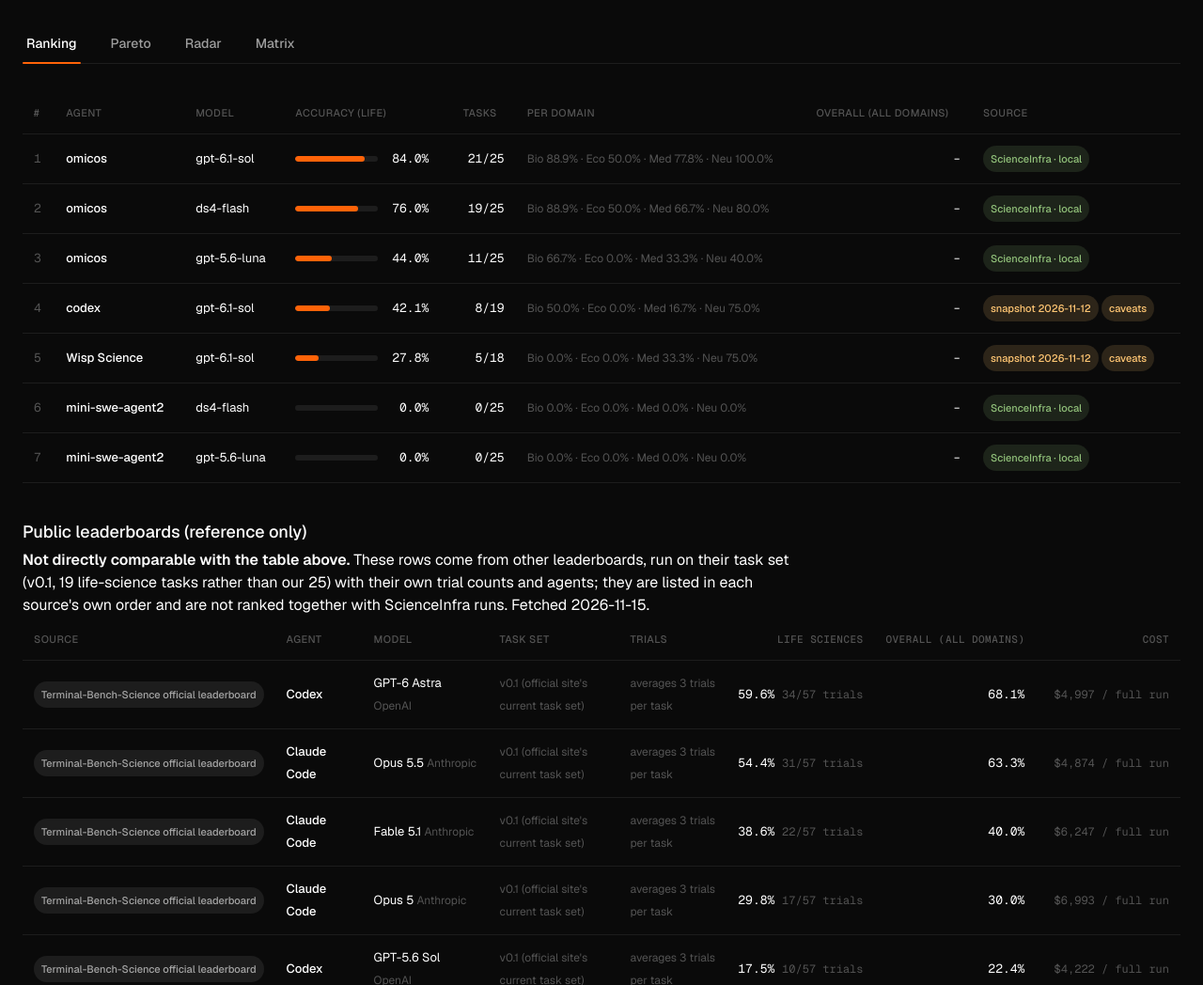
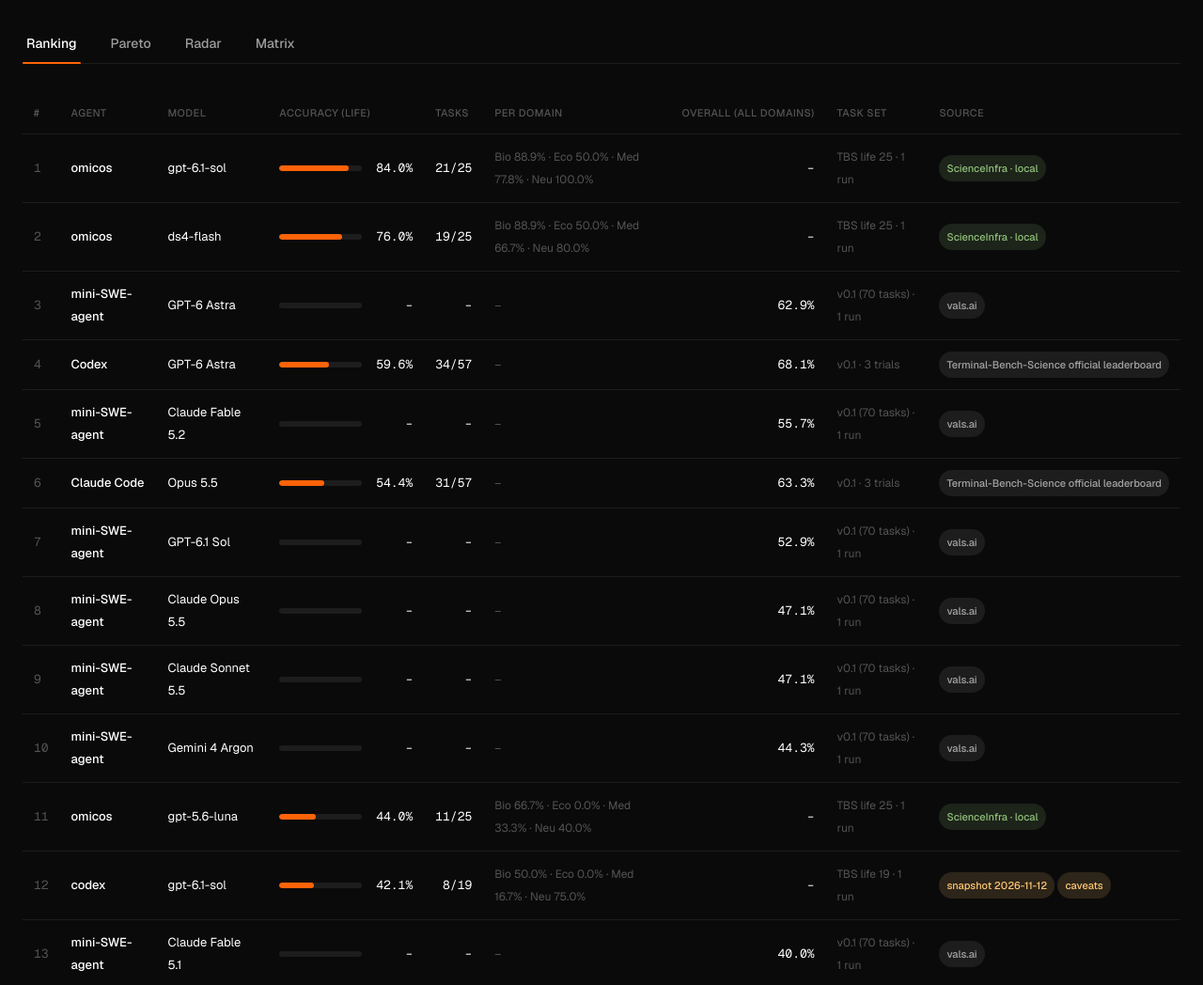
Before and after one commit to scienceinfra/scienceinfra-home, a plain HTML site: page public/benchmark/index.html in a window 1280 px wide. Shown: the part 423-1471 px from the top of the page at 94% size. Drawn offline with nearby package versions, Linux system fonts and the light colour scheme.

Commit message:
Benchmark: one leaderboard with public rows merged in
Drop the separate 'Public leaderboards (reference only)' table; public rows
are ranked in the main table, each with its source chip and a Task set
column (ours: TBS life 25, 1 run; official: v0.1, 3 trials; vals.ai: v0.1
70 tasks, 1 run).

Co-Authored-By: Claude Opus 5.5 <noreply@anthropic.com>

```diff
--- a/public/benchmark/index.html
+++ b/public/benchmark/index.html
@@ -463,15 +463,30 @@ a:focus-visible,button:focus-visible{outline:2px solid var(--fg);outline-offset:
 
   // ---------------------------------------------------------------- RANKING
 
-  function buildTbsRows(d) {
+  function buildTbsRows(d, pub) {
     const rows = d.arms.map((a) => ({
       rank: null,
       agent: a.agent, model: a.model,
       lifeAcc: a.accuracy, tasksStr: ratio(a.tasks_passed, a.tasks_evaluated),
       perDomain: perDomainStr(a.per_subdomain), overallAcc: null,
       sourceHtml: sourceChip(a) + (a.caveat ? ` <span title="${esc(a.caveat)}" class="chip chip-snapshot" style="cursor:help">caveats</span>` : ''),
+      taskSet: a.source === 'scienceinfra' ? 'TBS life 25 · 1 run' : `TBS life ${a.tasks_evaluated} · 1 run`,
       cost: null, sortAcc: a.accuracy == null ? -1 : a.accuracy,
     }));
+    if (pub) {
+      const src = Object.fromEntries(pub.sources.map((s) => [s.id, s]));
+      const chip = (id) => `<a class="chip chip-public" href="${esc(src[id].url)}" target="_blank" rel="noopener">${esc(src[id].label)}</a>`;
+      for (const r of pub.rows.official || []) rows.push({
+        agent: r.agent, model: r.model, lifeAcc: r.life_accuracy, tasksStr: ratio(r.life_passes, r.life_tasks),
+        perDomain: '–', overallAcc: r.overall_accuracy, sourceHtml: chip('official'),
+        taskSet: 'v0.1 · 3 trials', cost: r.cost_usd, sortAcc: r.life_accuracy ?? r.overall_accuracy ?? -1,
+      });
+      for (const r of pub.rows.vals || []) rows.push({
+        agent: r.agent, model: r.model, lifeAcc: r.life_accuracy, tasksStr: '–',
+        perDomain: '–', overallAcc: r.overall_accuracy, sourceHtml: chip('vals'),
+        taskSet: 'v0.1 (70 tasks) · 1 run', cost: r.cost_usd_per_test, sortAcc: r.life_accuracy ?? r.overall_accuracy ?? -1,
+      });
+    }
     rows.sort((a, b) => (b.sortAcc - a.sortAcc) || ((a.cost ?? Infinity) - (b.cost ?? Infinity)));
     rows.forEach((r, i) => (r.rank = i + 1));
     return rows;
@@ -481,12 +496,12 @@ a:focus-visible,button:focus-visible{outline:2px solid var(--fg);outline-offset:
     const el = $('#bench-view-ranking');
     const d = await loadTbs();
     const pub = state.showPublic ? await loadPublic() : null;
-    const rows = buildTbsRows(d);
+    const rows = buildTbsRows(d, pub);
     el.innerHTML = `
       <table class="bench-table">
         <thead><tr>
           <th>#</th><th>Agent</th><th>Model</th><th>Accuracy (life)</th><th>Tasks</th>
-          <th>Per domain</th><th>Overall (all domains)</th><th>Source</th>
+          <th>Per domain</th><th>Overall (all domains)</th><th>Task set</th><th>Source</th>
         </tr></thead>
         <tbody>${rows.map((r) => `
           <tr>
@@ -497,42 +512,11 @@ a:focus-visible,button:focus-visible{outline:2px solid var(--fg);outline-offset:
             <td class="num">${esc(r.tasksStr)}</td>
             <td class="sub">${r.perDomain}</td>
             <td class="num">${pct(r.overallAcc)}</td>
+            <td class="sub">${esc(r.taskSet)}</td>
             <td>${r.sourceHtml}</td>
           </tr>`).join('')}
         </tbody>
-      </table>${pub ? publicTable(pub) : ''}`;
-  }
-
-  // Public leaderboards: a separate table, never ranked together with our
-  // runs, because the task set and number of trials differ.
-  function publicTable(pub) {
-    const src = Object.fromEntries(pub.sources.map((s) => [s.id, s]));
-    const link = (id) => `<a class="chip chip-public" href="${esc(src[id].url)}" target="_blank" rel="noopener">${esc(src[id].label)}</a>`;
-    const rows = [];
-    for (const r of pub.rows.official || []) rows.push({ s: 'official', r, life: r.life_accuracy, lifeN: ratio(r.life_passes, r.life_tasks) + ' trials', cost: r.cost_usd == null ? '–' : `$${Math.round(r.cost_usd).toLocaleString()} / full run` });
-    for (const r of pub.rows.vals || []) rows.push({ s: 'vals', r, life: r.life_accuracy, lifeN: '–', cost: r.cost_usd_per_test == null ? '–' : `$${r.cost_usd_per_test} / task` });
-    const body = rows.map(({ s, r, life, lifeN, cost }) => `
-          <tr>
-            <td>${link(s)}</td>
-            <td class="agent">${esc(r.agent)}</td>
-            <td>${esc(r.model)}${r.org ? ` <span class="sub">${esc(r.org)}</span>` : ''}</td>
-            <td class="sub">${esc(src[s].task_version)}</td>
-            <td class="sub">${esc(src[s].trials)}</td>
-            <td class="num">${pct(life)}${lifeN !== '–' ? ` <span class="sub">${esc(lifeN)}</span>` : ''}</td>
-            <td class="num">${pct(r.overall_accuracy)}</td>
-            <td class="num sub">${esc(cost)}</td>
-          </tr>`).join('');
-    const snorkel = src.snorkel ? `<p class="sub">${link('snorkel')} ${esc(src.snorkel.method)}.</p>` : '';
-    return `
-      <h3 class="ho-h">Public leaderboards (reference only)</h3>
-      <p class="sub pub-warn"><b>Not directly comparable with the table above.</b> These rows come from other leaderboards, run on their task set (v0.1, 19 life-science tasks rather than our 25) with their own trial counts and agents; they are listed in each source's own order and are not ranked together with ScienceInfra runs. Fetched ${esc(pub.fetched_at)}.</p>
-      <table class="bench-table bench-public">
-        <thead><tr>
-          <th>Source</th><th>Agent</th><th>Model</th><th>Task set</th><th>Trials</th>
-          <th class="num">Life sciences</th><th class="num">Overall (all domains)</th><th class="num">Cost</th>
-        </tr></thead>
-        <tbody>${body}</tbody>
-      </table>${snorkel}`;
+      </table>`;
   }
 
   // ---------------------------------------------------------------- PARETO
```
Also changed, not shown: src/benchmark.js (+20 -36 lines).
